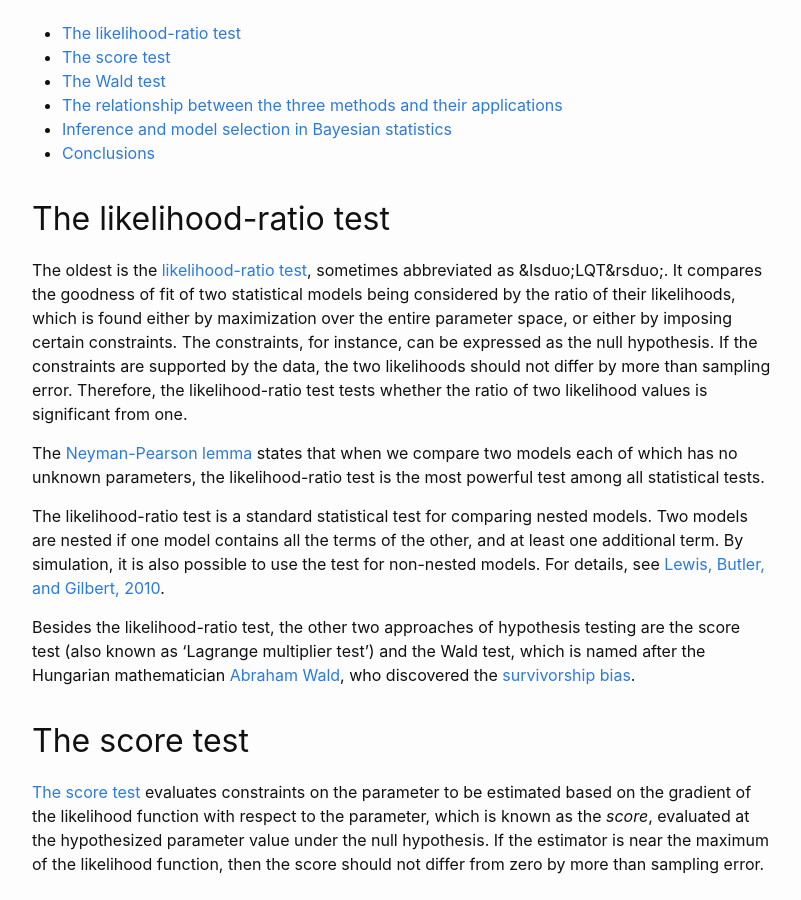
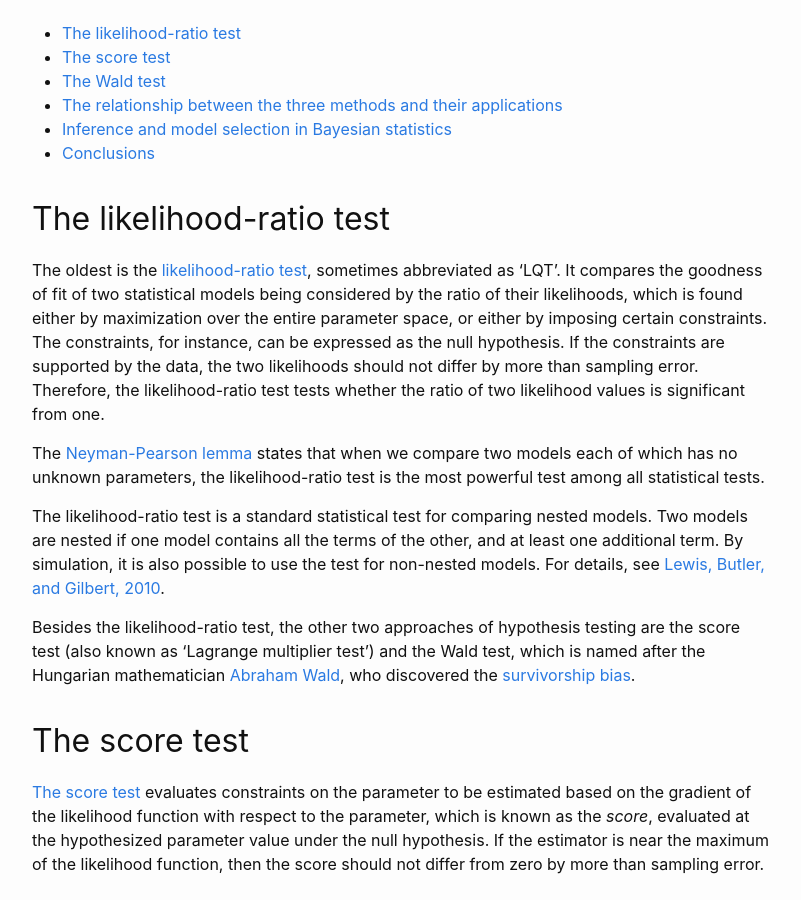
Before and after one commit to Accio/accio.github.io, a Jekyll site: the page built from _posts/2020-06-19-hypothesis-testing.md, in a window 1280 px wide and 900 px high, scrolled down 321 px. Shown: the whole window, without its empty margins (238-1039 px from the left). Built offline with Jekyll 4.4.1, drawn with Linux system fonts in a browser that asks for light colours; comment, search, counter and statistics services are not loaded; some of the changed lines change nothing that is shown.

Commit message:
fix LQT html

```diff
--- a/_posts/2020-06-19-hypothesis-testing.md
+++ b/_posts/2020-06-19-hypothesis-testing.md
@@ -15,7 +15,7 @@ multiplier test (or the score test), and the Wald test.
 
 The oldest is the [likelihood-ratio
 test](https://en.wikipedia.org/wiki/Likelihood-ratio_test), sometimes
-abbreviated as &lsduo;LQT&rsduo;. It compares the goodness of fit of two
+abbreviated as &lsquo;LQT&rsquo;. It compares the goodness of fit of two
 statistical models being considered by the ratio of their likelihoods, which is
 found either by maximization over the entire parameter space, or either by
 imposing certain constraints. The constraints, for instance, can be expressed as
```
